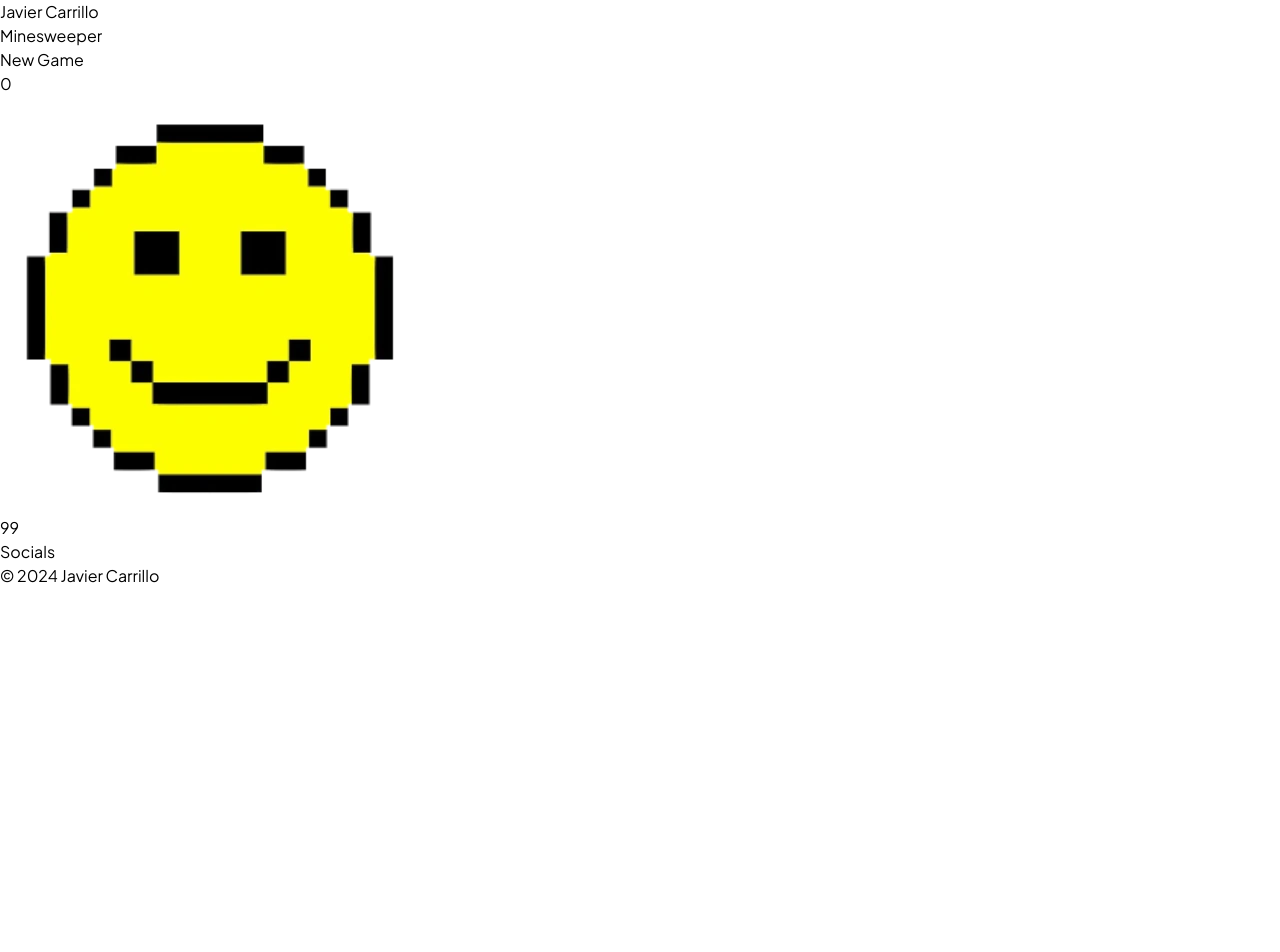
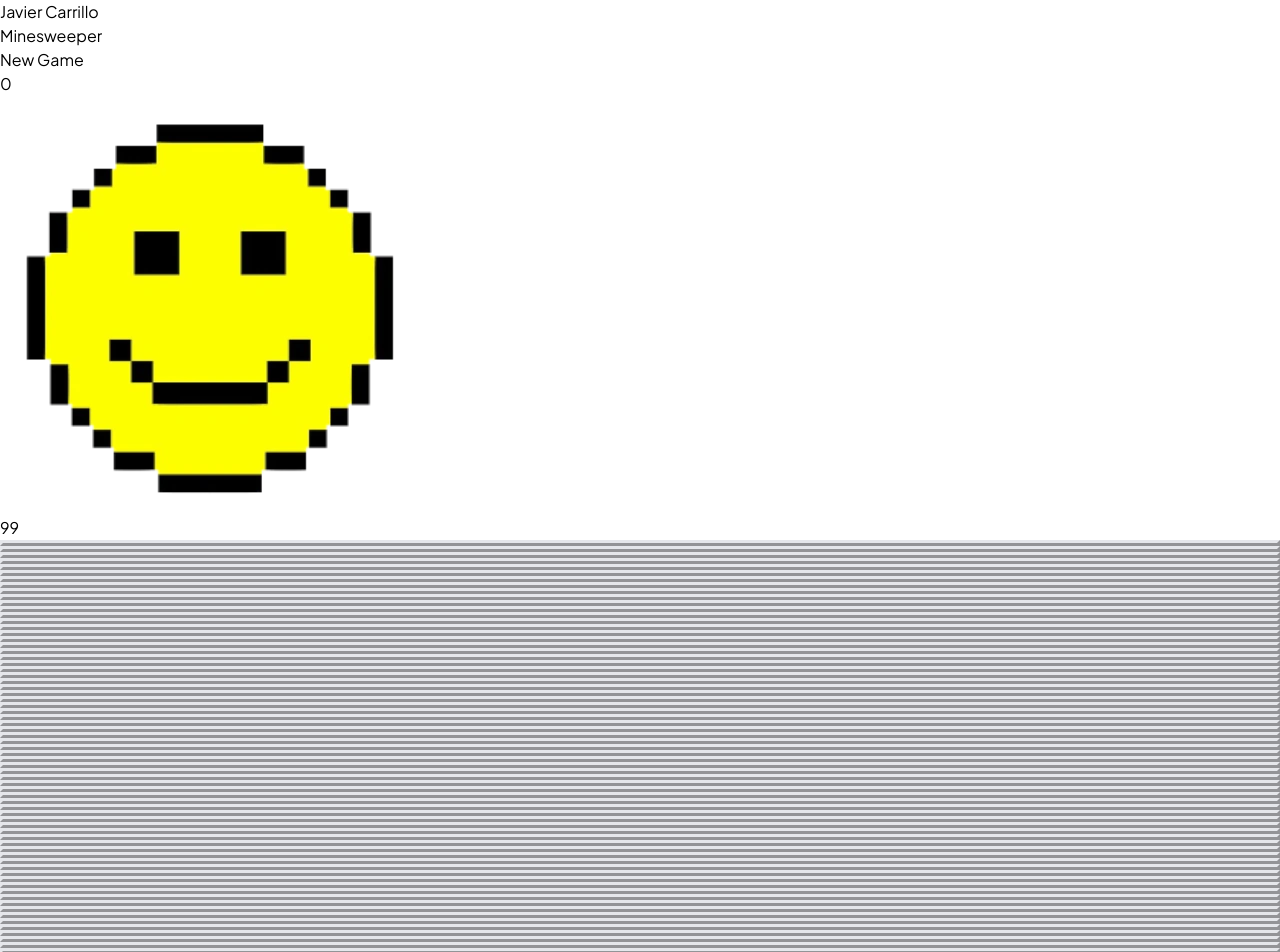
Before and after one commit to javiiicz/Minesweeper, a React (Vite) app: page / in a window 1280 px wide. Shown: the top 952 px of the page. Before the commit the page ends 800 px from the top, so only its background shows below. Built offline with nearby package versions, Linux system fonts and the light colour scheme; the HTML template or start-up script is replaced by a standard one.

Commit message:
Cell Styling

```diff
--- a/src/App.css
+++ b/src/App.css
@@ -2,4 +2,15 @@
 
 body {
     font-family: Plus Jakarta Sans, sans-serif;
-  }
+}
+
+.covered {
+    border-width: 3px;
+    border-style: outset;
+}
+
+.uncovered {
+    border-width: 0px;
+    border-style: solid;
+
+}
--- /dev/null
+++ b/src/components/Cell.jsx
@@ -0,0 +1,32 @@
+const FLAG = "F"
+const MINE = -1
+
+function Cell(props) {
+    const state = props.state
+    let style = "uncovered "
+    let content = ""
+
+
+    if (state == FLAG) {
+        content = "🚩"
+        style = "covered"
+    } else if (state == MINE) {
+        content = "💣"
+        style += "bg-gray-800"
+    } else if (state == 0) {
+        style += "bg-gray-400"
+    } else if (state in [1,2,3,4,5,6,7,8]){
+        content = state
+        style += "bg-gray-400 font-extrabold"
+    } else {
+        style = "covered"
+    }
+
+    return (
+        <div className={"table w-full h-full " + style}>
+            <span className="table-cell align-middle text-sm">{content}</span>
+        </div>
+    )
+}
+
+export default Cell
--- a/src/components/Field.jsx
+++ b/src/components/Field.jsx
@@ -2,6 +2,7 @@ import { useState, useEffect, useCallback } from "react";
 import {motion, AnimatePresence} from 'framer-motion';
 import smileUrl from '../images/ms-smile.webp'
 import {Board} from "../scripts/minesweeper.jsx"
+import Cell from "./Cell.jsx"
 
 const FLAG = "F"
 const MAX_TIME = 999
@@ -206,11 +207,11 @@ function Game () {
                     <p>{mineCounter}</p>
                 </div>
 
-                <div className="flex justify-center bg-gray-300 m-2 py-12 ">
+                <div className="flex justify-center bg-gray-300 py-12 ">
                     <div className="mines my-auto">
                         {grid.map(function(row, rowIndex) {
                             return (
-                                <div key={rowIndex} className="flex flex-row gap-1 m-1">
+                                <div key={rowIndex} className="flex flex-row">
                                 {row.map(function(cell, colIndex) {
                                     return (
                                         <div
@@ -218,9 +219,9 @@ function Game () {
                                             onClick={() => handleCellClick(rowIndex, colIndex) }
                                             onMouseEnter={() => handleCellHover(rowIndex, colIndex )}
                                             onMouseLeave={handleCellLeave}
-                                            className="text-center w-5 h-5 bg-gray cursor-pointer bg-slate-400 hover:bg-slate-500 active:bg-slate-600 outline-2 outline outline-slate-500"
+                                            className="text-center w-6 h-6 bg-gray cursor-pointer bg-gray-400 hover:bg-gray-500 active:bg-gray-600 outline-1 outline outline-gray-500"
                                         >
-                                            {gridState[rowIndex][colIndex]}
+                                            <Cell state={gridState[rowIndex][colIndex]}/>
                                         </div>
                                     );
                                 })}
--- a/src/scripts/minesweeper.jsx
+++ b/src/scripts/minesweeper.jsx
@@ -1,3 +1,5 @@
+const MINE = "*"
+const EMPTY = null;
 export class Board {
     constructor(rows, cols, mines) {
         this.rows = rows
@@ -20,7 +22,7 @@ export class Board {
             this.hasGenerated = !this.hasGenerated
         }
 
-        if (this.matrix[i][j] == "*") {
+        if (this.matrix[i][j] == MINE) {
             return(-1)
         }
         else {
@@ -43,8 +45,8 @@ export class Board {
             let row = Math.floor(Math.random() * this.rows)
             let col = Math.floor(Math.random() * this.cols)
 
-            if ((row != i || col != j) && (this.matrix[row][col] != "*")) {
-                this.matrix[row][col] = "*"
+            if ((row != i || col != j) && (this.matrix[row][col] != MINE)) {
+                this.matrix[row][col] = MINE
                 counter++
             }
         }
@@ -55,7 +57,7 @@ export class Board {
     fill_board_numbers() {
         for (let i = 0; i < this.rows; i++) {
             for (let j = 0; j < this.cols; j++) {
-                if (this.matrix[i][j] != "*") {
+                if (this.matrix[i][j] != MINE) {
                     this.matrix[i][j] = this.calculate_mines_around(i,j).toString()
                 }
             }
@@ -76,7 +78,7 @@ export class Board {
                     continue
                 }
 
-                else if (this.matrix[i + a][j + b] == "*") {
+                else if (this.matrix[i + a][j + b] == MINE) {
                     counter++
                 }
             }
@@ -95,10 +97,10 @@ export class Board {
                 if (i == -1 || j == -1 || i == this.rows || j == this.cols) {
                     out += "⬜\t"
                 }
-                else if (this.matrix[i][j] == null) {
+                else if (this.matrix[i][j] == EMPTY) {
                     out += "0\t"
                 }
-                else if (this.matrix[i][j] == "*") {
+                else if (this.matrix[i][j] == MINE) {
                     out += "💣\t"
                 }
                 else {
```
